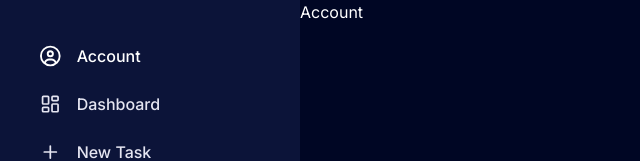
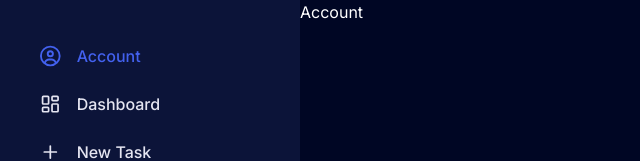
Before and after one commit to smlkit/trackit, a Next.js app: page /account in a window 1280 px wide. Shown: the top 161 px of the page, without its empty margins (0-640 px from the left). Built offline with nearby package versions, Linux system fonts and the light colour scheme.

Commit message:
fix: small fix

```diff
--- a/components/Sidebar.tsx
+++ b/components/Sidebar.tsx
@@ -6,7 +6,6 @@ import { usePathname } from "next/navigation";
 import { FaRegCircleUser as AccountIcon } from "react-icons/fa6";
 import { LuLayoutDashboard as DashboardIcon } from "react-icons/lu";
 import { FiPlus as AddNewIcon } from "react-icons/fi";
-import { FiSettings as SettingsIcon } from "react-icons/fi";
 import SidebarItem from "./SidebarItem";
 
 type SidebarProps = {
@@ -15,7 +14,6 @@ type SidebarProps = {
 
 const Sidebar = ({ children }: SidebarProps) => {
   const pathname = usePathname();
-  console.log(pathname);
 
   const routes = useMemo(
     () => [
--- a/components/SidebarItem.tsx
+++ b/components/SidebarItem.tsx
@@ -14,7 +14,7 @@ const SidebarItem = ({ icon: Icon, label, active, href }: SidebarItemProps) => {
   return (
     <Link
       href={href}
-      className={twMerge(`sidebar__item`, active && "text-white")}
+      className={twMerge(`sidebar__item`, active && "text-blue-accent")}
     >
       <Icon size={24}></Icon>
       <p className="truncate w-full">{label}</p>
```
